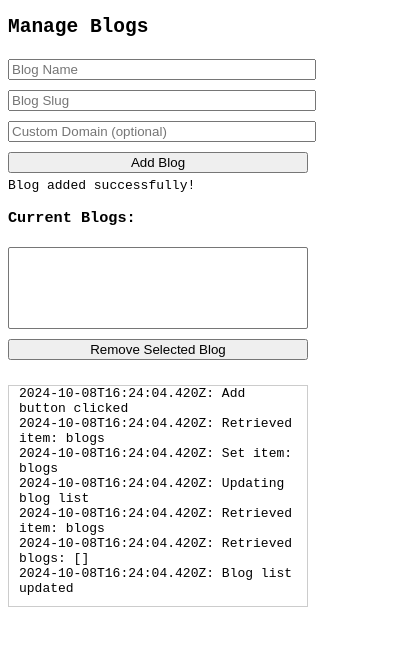
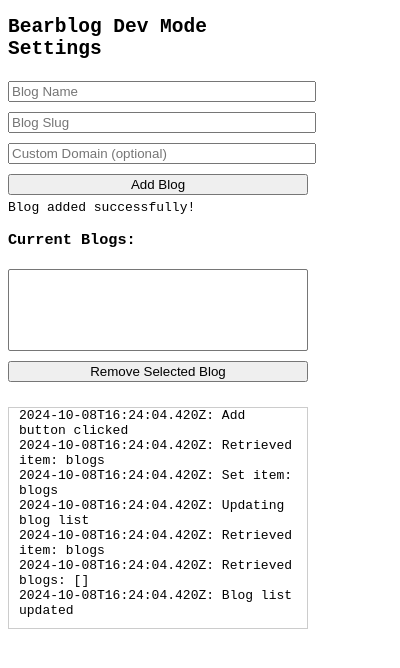
Before and after one commit to kristianfreeman/bearblog-dev-toolbar, a browser extension: page popup.html in a window 400 px wide. Both pictures are taken after typing "Sample", "Sample", "Sample" into the empty fields and a click on the button "Add Blog". Drawn offline with Linux system fonts and the light colour scheme.

Commit message:
Fix popup, better redirect logic

```diff
--- a/content.js
+++ b/content.js
@@ -17,8 +17,7 @@
 // Function to get allowed domains and blogs
 function getAllowedDomainsAndBlogs(callback) {
   log('Attempting to retrieve blogs from storage');
-  const storageAPI = typeof browser !== 'undefined' ? browser.storage.local : chrome.storage.local;
-  storageAPI.get(['blogs'], (result) => {
+  chrome.storage.local.get(['blogs'], (result) => {
     if (chrome.runtime.lastError) {
       log(`Error retrieving from storage: ${chrome.runtime.lastError.message}`);
       callback(defaultDomains, []);
@@ -98,7 +97,8 @@
 
     navItems.forEach(item => {
       const link = document.createElement('a');
-      link.href = currentBlog ? `https://bearblog.dev/${currentBlog.slug}${item.url}` : item.url;
+      const blog = currentBlog ? currentBlog : blogs[0];
+      link.href = blog ? `https://bearblog.dev/${blog.slug}${item.url}` : item.url;
       link.innerHTML = `${item.icon} ${item.name}`;
       link.style.cssText = `
         text-decoration: none;
--- a/popup.html
+++ b/popup.html
@@ -10,10 +10,18 @@
       margin: 5px 0;
       width: 100%;
     }
+
+    div#logMessages {
+      border: 1px solid #ccc;
+      margin-top: 20px;
+      max-height: 200px;
+      overflow-y: scroll;
+      padding: 10px;
+    }
   </style>
 </head>
 <body>
-  <h2>Manage Blogs</h2>
+  <h2>Bearblog Dev Mode Settings</h2>
   <input type="text" id="blogNameInput" placeholder="Blog Name">
   <input type="text" id="blogSlugInput" placeholder="Blog Slug">
   <input type="text" id="customDomainInput" placeholder="Custom Domain (optional)">
@@ -22,6 +30,7 @@
   <h3>Current Blogs:</h3>
   <select id="blogList" size="5"></select>
   <button id="removeBlog">Remove Selected Blog</button>
+    <div id="logMessages"></div>
   <script src="popup.js"></script>
 </body>
 </html>
--- a/popup.js
+++ b/popup.js
@@ -15,29 +15,12 @@
   }
 }
 
-const storage = (function() {
-  if (typeof browser !== 'undefined' && browser.storage) {
-    log('Using browser.storage (Safari/Firefox)');
-    return browser.storage.local;
-  } else if (typeof chrome !== 'undefined' && chrome.storage) {
-    log('Using chrome.storage (Chrome)');
-    return chrome.storage.local;
-  } else {
-    log('No storage API found');
-    return null;
-  }
-})();
+const storage = chrome.storage.local;
 
 function getItem(key) {
   return new Promise((resolve, reject) => {
-    if (!storage) {
-      const error = new Error('Storage API not available');
-      log(`Error in getItem: ${error.message}`);
-      reject(error);
-      return;
-    }
     storage.get(key, (result) => {
-      const error = storage.runtime?.lastError || chrome.runtime?.lastError;
+      const error = chrome.runtime.lastError;
       if (error) {
         log(`Error in getItem: ${error.message}`);
         reject(error);
@@ -51,14 +34,8 @@
 
 function setItem(key, value) {
   return new Promise((resolve, reject) => {
-    if (!storage) {
-      const error = new Error('Storage API not available');
-      log(`Error in setItem: ${error.message}`);
-      reject(error);
-      return;
-    }
     storage.set({ [key]: value }, () => {
-      const error = storage.runtime?.lastError || chrome.runtime?.lastError;
+      const error = chrome.runtime.lastError;
       if (error) {
         log(`Error in setItem: ${error.message}`);
         reject(error);
@@ -79,18 +56,6 @@
   const customDomainInput = document.getElementById('customDomainInput');
   const messageDiv = document.getElementById('message');
   const blogList = document.getElementById('blogList');
-
-  // Create a div for log messages if it doesn't exist
-  if (!document.getElementById('logMessages')) {
-    const logDiv = document.createElement('div');
-    logDiv.id = 'logMessages';
-    logDiv.style.maxHeight = '200px';
-    logDiv.style.overflowY = 'scroll';
-    logDiv.style.border = '1px solid #ccc';
-    logDiv.style.padding = '10px';
-    logDiv.style.marginTop = '20px';
-    document.body.appendChild(logDiv);
-  }
 
   async function updateBlogList() {
     log('Updating blog list');
```
Also changed, not shown: manifest.json.
